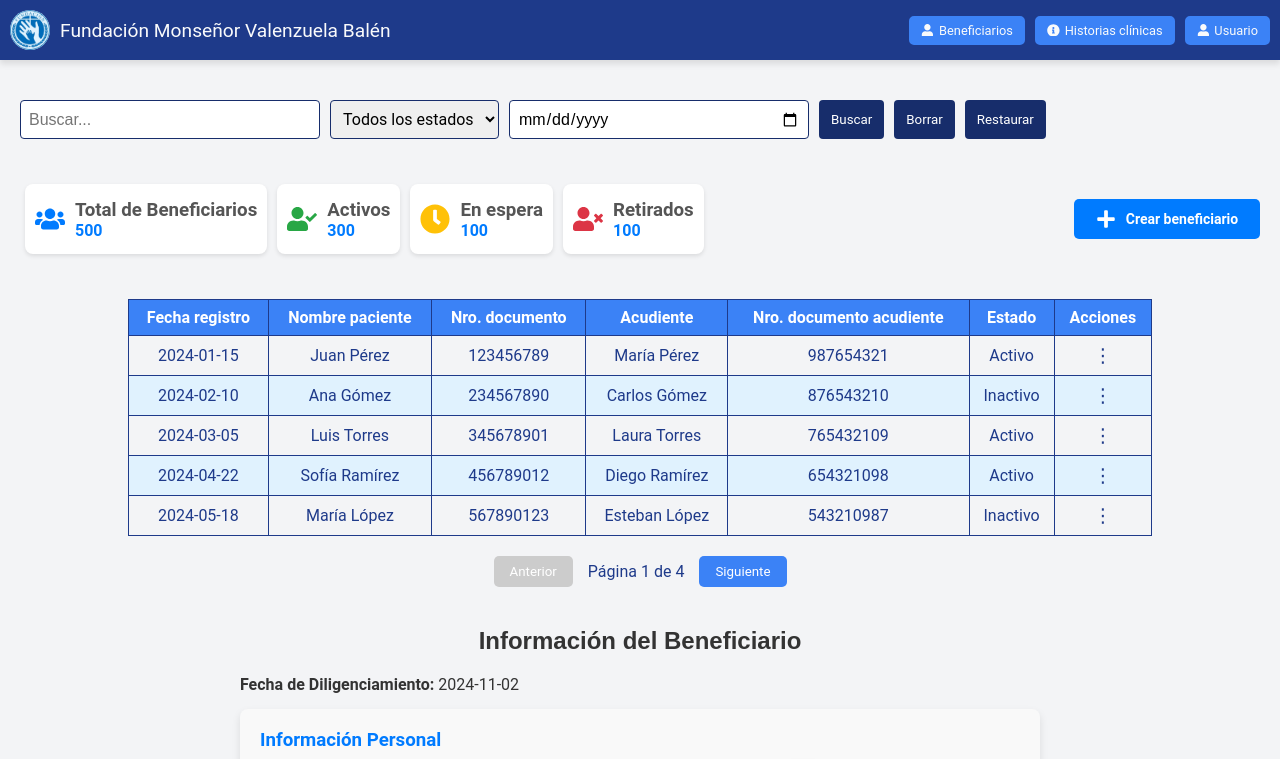
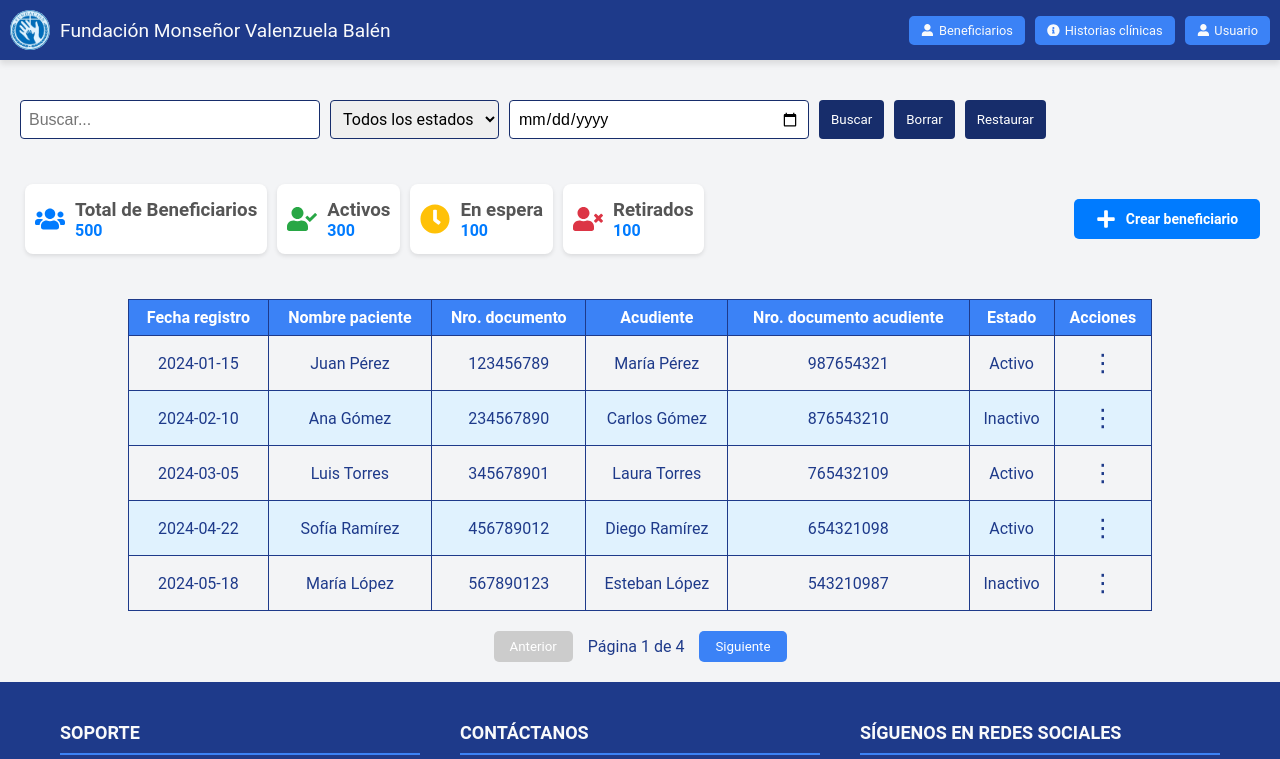
Before and after one commit to diana23135/Fundacion, a React (Vite) app in the folder frontend/: page /Inicio in a window 1280 px wide. Shown: the top 759 px of the page. Built offline with nearby package versions, Linux system fonts and the light colour scheme.

Commit message:
Arreglando el visualizar perfil

```diff
--- a/frontend/src/App.jsx
+++ b/frontend/src/App.jsx
@@ -6,15 +6,24 @@ import { BrowserRouter as Router, Route, Routes } from "react-router-dom";
 import { ToastContainer} from "react-toastify";
 import { Formulario } from "./views/utils/Formulario/Formulario";
 import React, { useEffect, useState } from "react";
+import { VisualizarRegistro } from "./views/VisualizarRegistro/VisualizarRegistro";
 
 export function App() {
 
   const [Entrevista, setEntrevista] = useState([]);
+  const [Registro, setRegistro] = useState([]);
 
   useEffect(() => {
     fetch("/Entrevista.json")
       .then((response) => response.json())
       .then((data) => setEntrevista(data))
+      .catch((error) => console.error("Error al cargar los datos:", error));
+  }, []);
+
+  useEffect(() => {
+    fetch("/Registro.json")
+      .then((response) => response.json())
+      .then((data) => setRegistro(data))
       .catch((error) => console.error("Error al cargar los datos:", error));
   }, []);
 
@@ -26,6 +35,7 @@ export function App() {
       <Route path="/" element={<Login/>} />
       <Route path="/register" element={<Register />} />
       <Route path="/Inicio" element={<Inicio/>} />
+      <Route path="/VisualizarRegistro"  element={<VisualizarRegistro registro={Registro}/>} />
       <Route path="/formulario" element={<Formulario formulario={Entrevista}/>} />
       </Routes>
       </Router>
--- a/frontend/src/views/Inicio/Inicio.jsx
+++ b/frontend/src/views/Inicio/Inicio.jsx
@@ -42,7 +42,7 @@ export function Inicio() {
         <Contadores onCrearBeneficiario={handleCrearBeneficiario} />{" "}
         {/* Pasa la función como prop */}
         <Tabla datos={datos} />
-        <VisualizarRegistro registro={registro} />
+
       </main>
       <Footer />
     </>
--- a/frontend/src/views/VisualizarRegistro/VisualizarRegistro.jsx
+++ b/frontend/src/views/VisualizarRegistro/VisualizarRegistro.jsx
@@ -1,5 +1,7 @@
 import React from "react";
 import "./VisualizarRegistro.css";
+import { Nav } from "../utils/Nav/Nav";
+import { Footer } from "../utils/Footer/Footer";
 
 export const VisualizarRegistro = ({ registro }) => {
   if (!registro) {
@@ -7,6 +9,8 @@ export const VisualizarRegistro = ({ registro }) => {
   }
 
   return (
+    <>
+    <Nav/>
     <div className="visualizar-container">
       <h2 className="titulo-reg">Información del Beneficiario</h2>
       <p>
@@ -128,5 +132,7 @@ export const VisualizarRegistro = ({ registro }) => {
         </p>
       </div>
     </div>
+    <Footer/>
+    </>
   );
 };
--- /dev/null
+++ b/frontend/src/views/utils/BotonAcciones/BotonAcciones.css
@@ -0,0 +1,41 @@
+.accion-button-container {
+    position: relative;
+    display: inline-block;
+  }
+
+  .accion-button {
+    background: none;
+    border: none;
+    font-size: 1.5rem;
+    cursor: pointer;
+    padding: 5px;
+  }
+
+  .accion-button:hover {
+    color: #4a90e2;
+  }
+
+  .accion-menu {
+    position: absolute;
+    top: 0; /* Cambiado para que esté al nivel del botón */
+    left: 100%; /* Mueve el menú hacia la derecha */
+    background-color: #fff;
+    border: 1px solid #ddd;
+    border-radius: 8px;
+    box-shadow: 0px 4px 8px rgba(0, 0, 0, 0.1);
+    z-index: 10;
+    width: 120px;
+  }
+
+  .accion-menu p {
+    padding: 10px;
+    margin: 0;
+    font-size: 0.9rem;
+    cursor: pointer;
+    color: #333;
+  }
+
+  .accion-menu p:hover {
+    background-color: #f0f0f0;
+    color: #4a90e2;
+  }
--- /dev/null
+++ b/frontend/src/views/utils/BotonAcciones/BotonAcciones.jsx
@@ -0,0 +1,50 @@
+import React, { useState, useEffect, useRef } from "react";
+import "./BotonAcciones.css";
+import { useNavigate } from "react-router-dom";
+
+export const BotonAcciones = () => {
+  const [menuVisible, setMenuVisible] = useState(false);
+  const menuRef = useRef(null);
+  const navigate = useNavigate();
+
+  const toggleMenu = () => {
+    setMenuVisible(!menuVisible);
+  };
+
+  const handleOptionClick = (option) => {
+    console.log(option);
+    if (option === "Visualizar") navigate("/VisualizarRegistro");
+    setMenuVisible(false); // Ocultar el menú después de seleccionar una opción
+  };
+
+  useEffect(() => {
+    const handleClickOutside = (event) => {
+      if (menuRef.current && !menuRef.current.contains(event.target)) {
+        setMenuVisible(false);
+      }
+    };
+
+    document.addEventListener("mousedown", handleClickOutside);
+    return () => {
+      document.removeEventListener("mousedown", handleClickOutside);
+    };
+  }, []);
+
+  return (
+    <div className="accion-button-container" ref={menuRef}>
+      <button className="accion-button" onClick={toggleMenu}>
+        ⋮
+      </button>
+      {menuVisible && (
+        <div className="accion-menu">
+          <p onClick={() => handleOptionClick("Visualizar")}>Visualizar</p>
+          <p onClick={() => handleOptionClick("Editar")}>Editar</p>
+          <p onClick={() => handleOptionClick("Aprobar")}>Aprobar</p>
+          <p onClick={() => handleOptionClick("Rechazar")}>Rechazar</p>
+          <p onClick={() => handleOptionClick("Inactivar")}>Inactivar</p>
+          <p onClick={() => handleOptionClick("Activar")}>Activar</p>
+        </div>
+      )}
+    </div>
+  );
+};
--- a/frontend/src/views/utils/Tabla/Tabla.jsx
+++ b/frontend/src/views/utils/Tabla/Tabla.jsx
@@ -1,5 +1,6 @@
 import React, { useState } from "react";
 import "./Tabla.css";
+import { BotonAcciones } from "../BotonAcciones/BotonAcciones";
 
 export const Tabla = ({ datos }) => {
   const [paginaActual, setPaginaActual] = useState(1);
@@ -46,7 +47,7 @@ export const Tabla = ({ datos }) => {
                 <td key={cabecera}>{fila[cabecera]}</td>
               ))}
               <td>
-                <button className="accion-button">⋮</button>
+                <BotonAcciones/>
               </td>
             </tr>
           ))}
```
